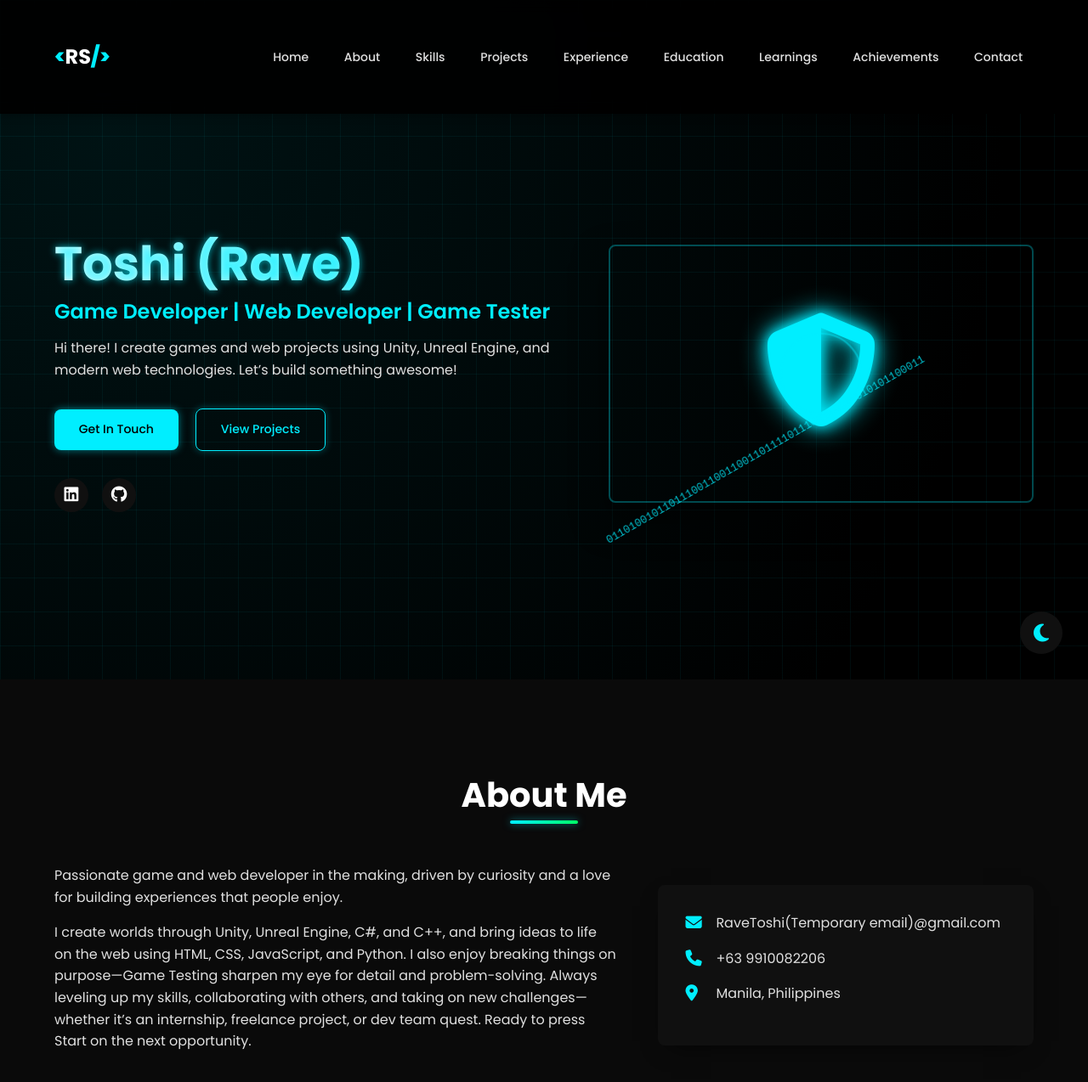
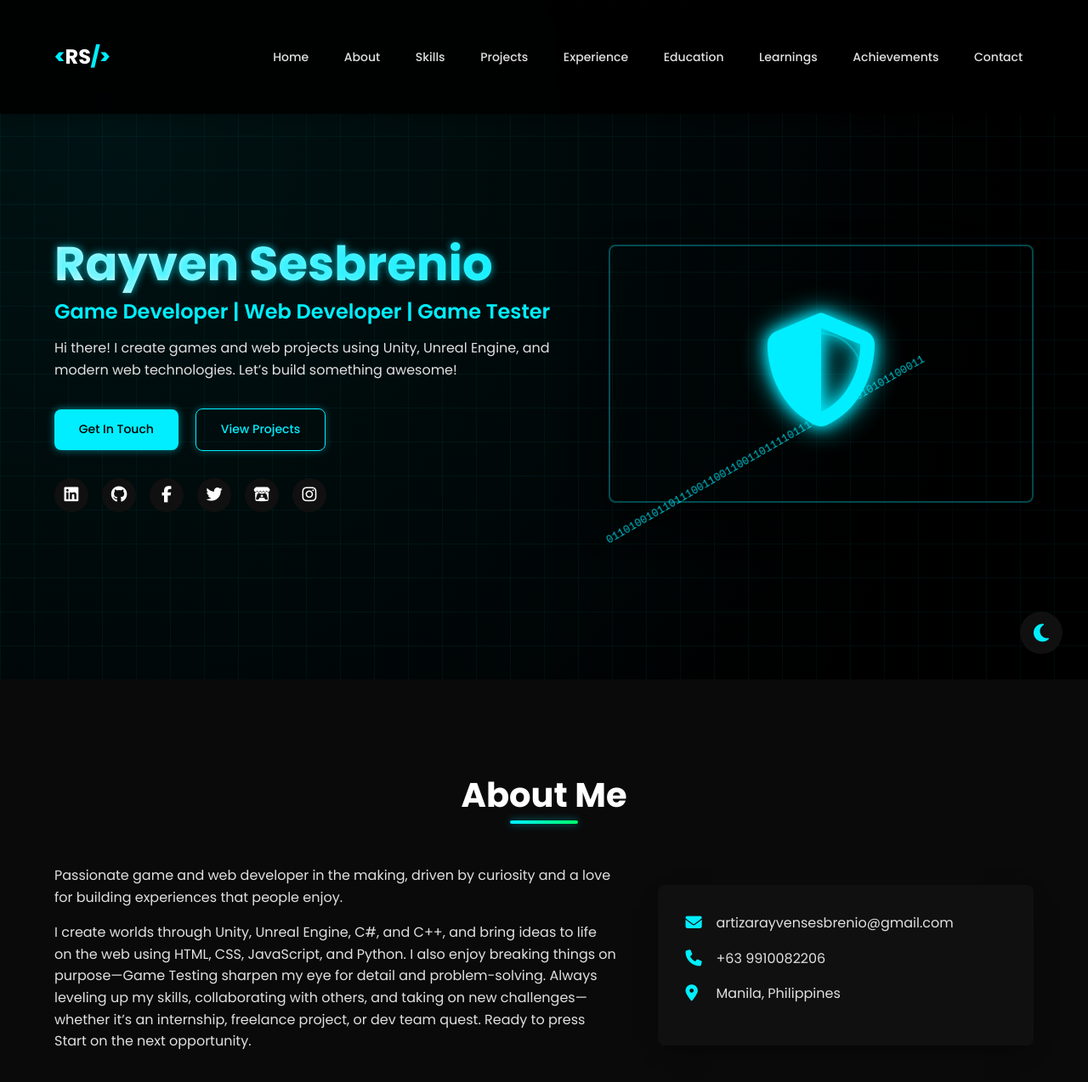
Before and after one commit to ToshiXMonoworks0822/Monoworks, a plain HTML site: page index.html in a window 1280 px wide. Shown: the top 1274 px of the page at 85% size. Drawn offline with Linux system fonts and the light colour scheme.

Commit message:
Update index.html

```diff
--- a/index.html
+++ b/index.html
@@ -3,7 +3,7 @@
 <head>
     <meta charset="UTF-8">
     <meta name="viewport" content="width=device-width, initial-scale=1.0">
-    <title>Toshi(Rave) | Game Developer</title>
+    <title>Rayven Sesbrenio | Game Developer</title>
     <link rel="stylesheet" href="style.css">
     <link rel="stylesheet" href="https://cdnjs.cloudflare.com/ajax/libs/font-awesome/6.5.1/css/all.min.css">
     <link href="https://fonts.googleapis.com/css2?family=Poppins:wght@300;400;500;600;700;800&display=swap" rel="stylesheet">
@@ -42,7 +42,7 @@
         <div class="container">
             <div class="hero-content">
                 <div class="hero-text">
-                    <h1>Toshi (Rave)</h1>
+                    <h1>Rayven Sesbrenio</h1>
                     <h2>Game Developer | Web Developer | Game Tester</h2>
                     <p>Hi there! I create games and web projects using Unity, Unreal Engine, and modern web technologies. Let’s build something awesome!</p>
                     <div class="cta-buttons">
@@ -52,11 +52,10 @@
                     <div class="social-icons">
     <a href="" target="_blank"><i class="fab fa-linkedin"></i></a>
     <a href="https://github.com/ToshiXMonoworks0822" target="_blank"><i class="fab fa-github"></i></a>
-    <!--<a href="https://www.facebook.com/rave0822" target="_blank"><i class="fab fa-facebook-f"></i></a>
+    <a href="https://www.facebook.com/rave0822" target="_blank"><i class="fab fa-facebook-f"></i></a>
     <a href="https://x.com/Toshii_exe" target="_blank"><i class="fab fa-twitter"></i></a>
     <a href="https://monoworks.itch.io" target="_blank"><i class="fab fa-itch-io"></i></a>
     <a href="https://www.instagram.com/ravee092006?igsh=MTVsMjNvM3B4amg1cQ==" target="_blank"><i class="fab fa-instagram"></i></a>
-                     -->
 </div>
 
                 </div>
@@ -89,7 +88,7 @@
                 <div class="contact-info">
                     <div class="contact-item">
                         <i class="fas fa-envelope"></i>
-                        <span>RaveToshi(Temporary email)@gmail.com</span>
+                        <span>artizarayvensesbrenio@gmail.com</span>
                     </div>
                     <div class="contact-item">
                         <i class="fas fa-phone"></i>
```
